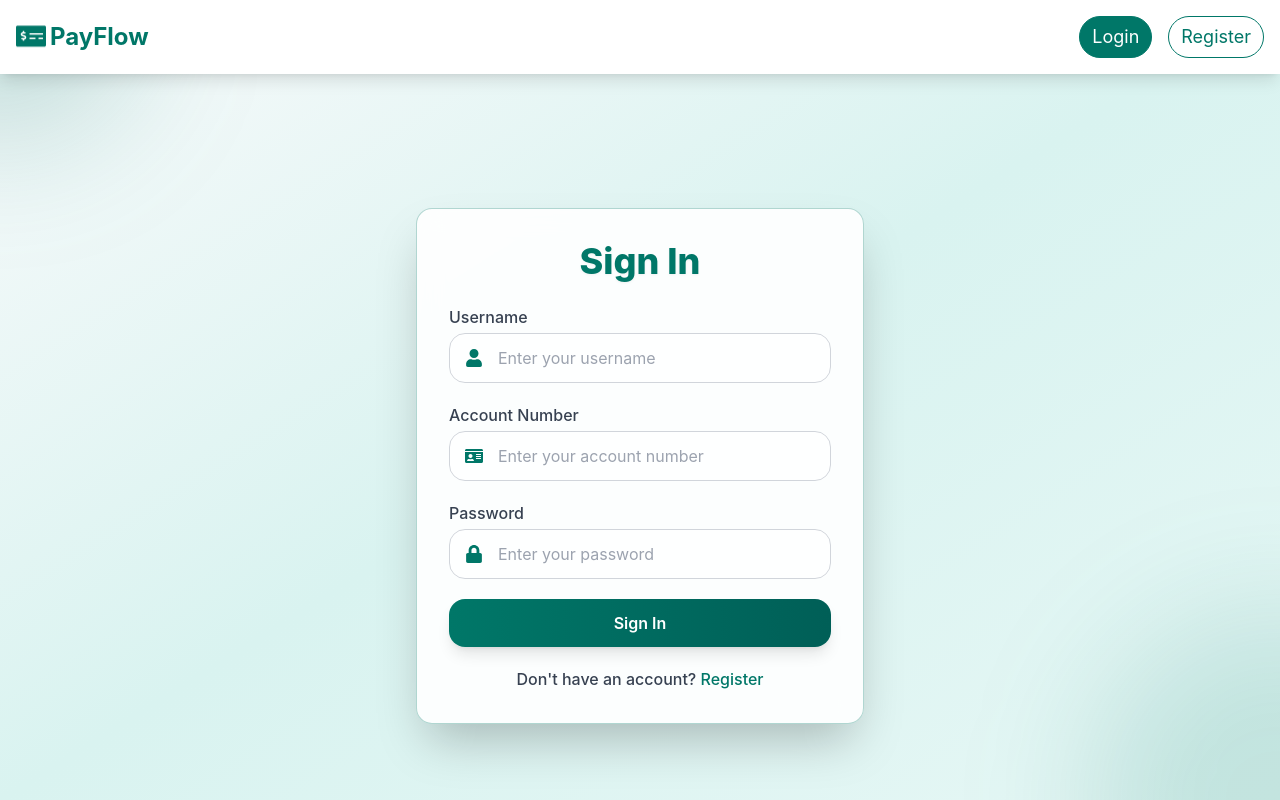
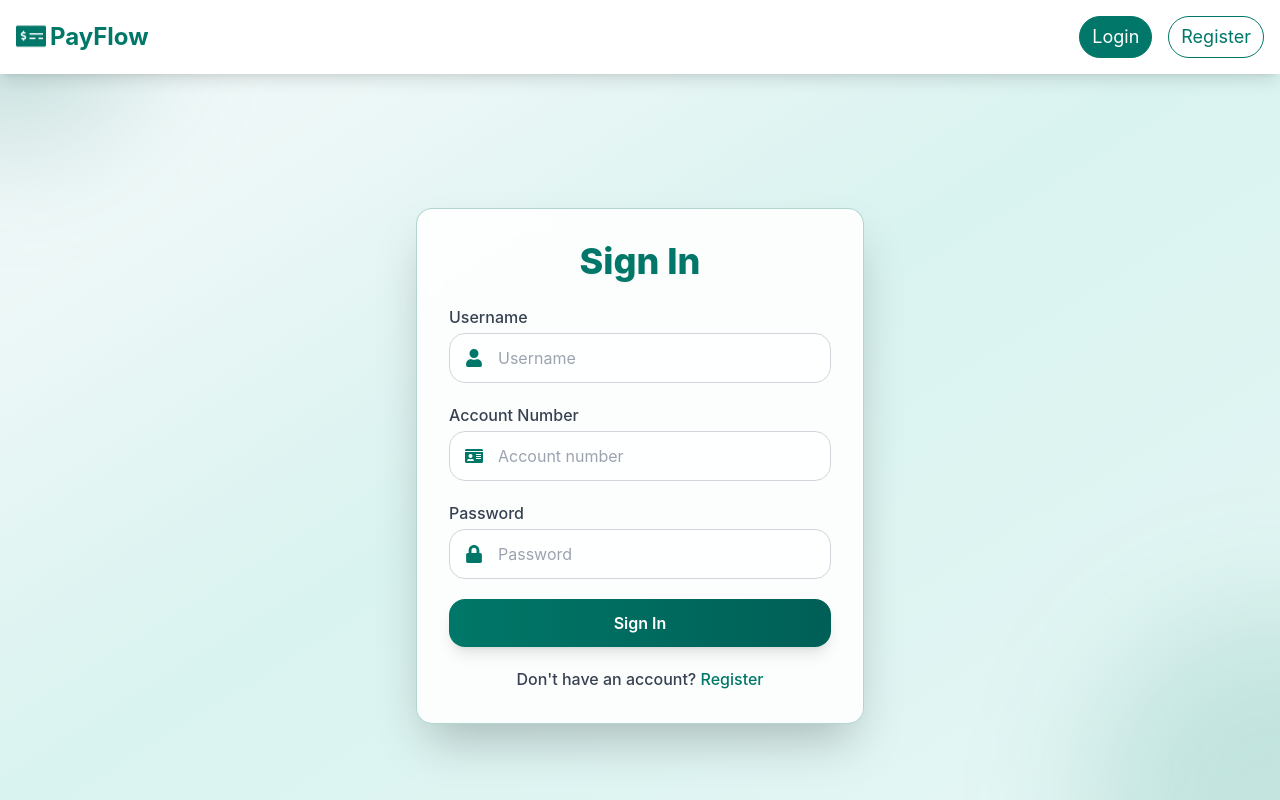
Before and after one commit to ST10255814/insy7314-final-poe, a React (Create React App) app in the folder frontend/: page /login in a window 1280 px wide. Built offline with nearby package versions, Linux system fonts and the light colour scheme.

Commit message:
Improved placeholders

```diff
--- a/frontend/src/components/Login.js
+++ b/frontend/src/components/Login.js
@@ -79,7 +79,7 @@ export default function Login() {
                   name="username"
                   value={formData.username}
                   onChange={handleChange}
-                  placeholder="Enter your username"
+                  placeholder="Username"
                   className="w-full pl-12 pr-4 py-3 border border-gray-300 rounded-2xl focus:outline-none focus:ring-2 focus:ring-[#007768] focus:border-[#007768] bg-white/70 transition duration-300"
                 />
               </div>
@@ -97,7 +97,7 @@ export default function Login() {
                   name="accountNumber"
                   value={formData.accountNumber}
                   onChange={handleChange}
-                  placeholder="Enter your account number"
+                  placeholder="Account number"
                   className="w-full pl-12 pr-4 py-3 border border-gray-300 rounded-2xl focus:outline-none focus:ring-2 focus:ring-[#007768] focus:border-[#007768] bg-white/70 transition duration-300"
                 />
               </div>
@@ -115,7 +115,7 @@ export default function Login() {
                   name="password"
                   value={formData.password}
                   onChange={handleChange}
-                  placeholder="Enter your password"
+                  placeholder="Password"
                   className="w-full pl-12 pr-4 py-3 border border-gray-300 rounded-2xl focus:outline-none focus:ring-2 focus:ring-[#007768] focus:border-[#007768] bg-white/70 transition duration-300"
                 />
               </div>
```
